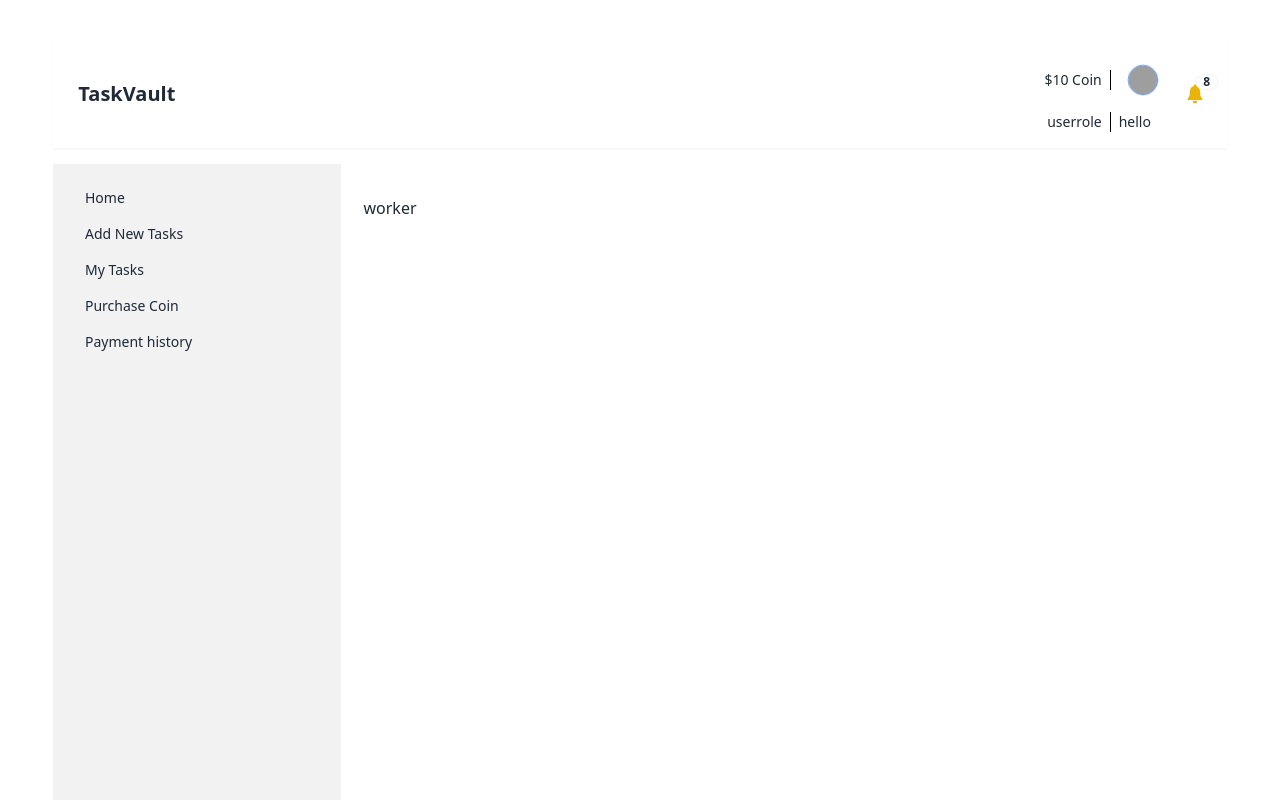
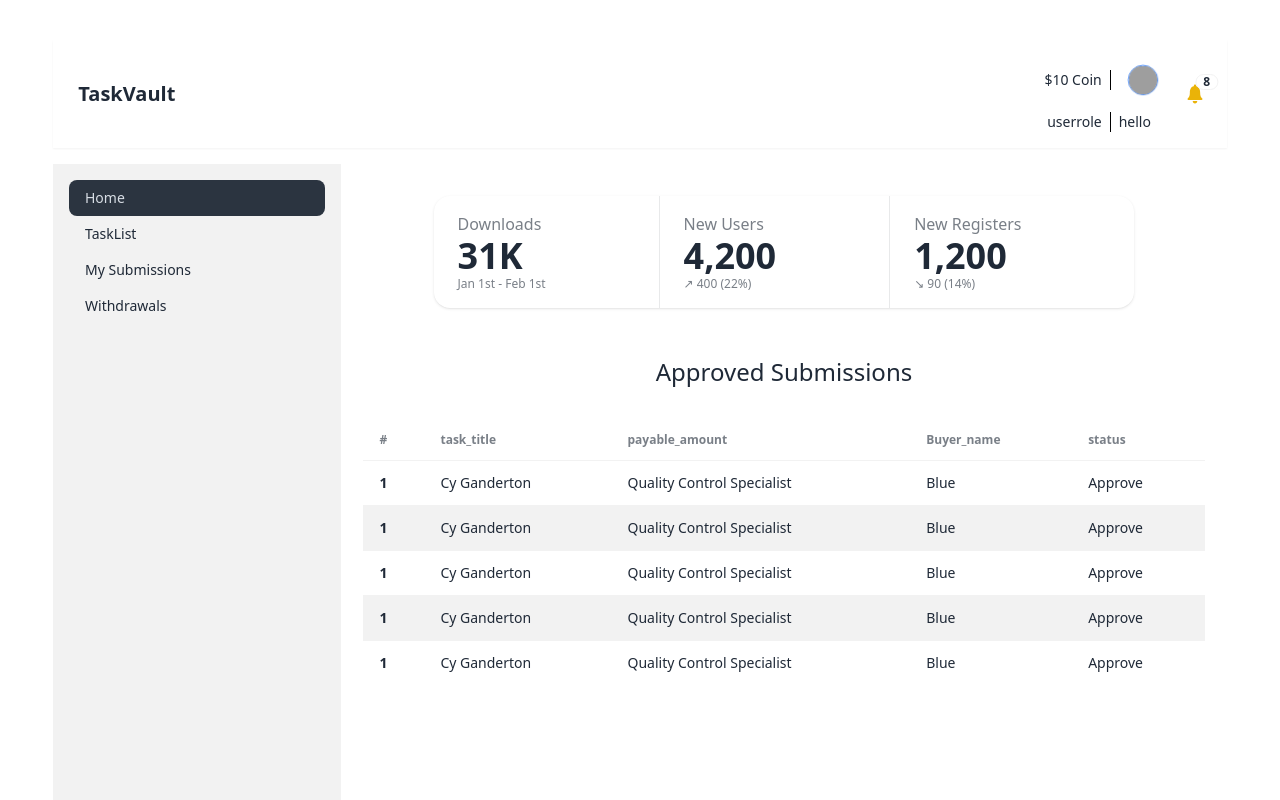
Before and after one commit to User-RAY/task-vault-client-side-a12, a React (Vite) app: page /dashboard/worker in a window 1280 px wide. Shown: the top 800 px of the page. Built offline with nearby package versions, Linux system fonts and the light colour scheme; grey boxes are pictures that could not be loaded.

Commit message:
Added Worker home

```diff
--- a/src/Components/DashNavigation/DashNavigation.jsx
+++ b/src/Components/DashNavigation/DashNavigation.jsx
@@ -8,7 +8,7 @@ const DashNavigation = ({children}) => {
     const user = {
         displayName: 'hello',
         photoURL: 'pic',
-        role: 'buyer'
+        role: 'worker'
     }
 
 const buyerlink = <>
--- a/src/Components/Navbar/Navbar.jsx
+++ b/src/Components/Navbar/Navbar.jsx
@@ -7,7 +7,7 @@ const Navbar = () => {
     const user = {
         displayName: 'hello',
         photoURL: 'pic',
-        role: 'buyer'
+        role: 'worker'
     }
 
     // const user = null;
--- /dev/null
+++ b/src/Pages/WorkerHome/WorkerHome.jsx
@@ -0,0 +1,88 @@
+
+
+const WorkerHome = () => {
+    return (
+        <div>
+
+            <div className="flex justify-center mb-8">
+                <div className="stats stats-vertical lg:stats-horizontal shadow w-5/6">
+                <div className="stat">
+                    <div className="stat-title">Downloads</div>
+                    <div className="stat-value">31K</div>
+                    <div className="stat-desc">Jan 1st - Feb 1st</div>
+                </div>
+                <div className="stat">
+                    <div className="stat-title">New Users</div>
+                    <div className="stat-value">4,200</div>
+                    <div className="stat-desc">↗︎ 400 (22%)</div>
+                </div>
+                <div className="stat">
+                    <div className="stat-title">New Registers</div>
+                    <div className="stat-value">1,200</div>
+                    <div className="stat-desc">↘︎ 90 (14%)</div>
+                </div>
+                </div>
+            </div>
+
+            <h2 className="mt-12 mb-8 text-2xl text-center font-medium">Approved Submissions</h2>
+
+            <div className="overflow-x-auto">
+                <table className="table table-zebra">
+                    {/* head */}
+                    <thead>
+                    <tr>
+                        <th>#</th>
+                        <th>task_title</th>
+                        <th>payable_amount</th>
+                        <th>Buyer_name</th>
+                        <th>status</th>
+                    </tr>
+                    </thead>
+                    <tbody>
+                    {/* row 1 */}
+                    <tr>
+                        <th>1</th>
+                        <td>Cy Ganderton</td>
+                        <td>Quality Control Specialist</td>
+                        <td>Blue</td>
+                        <td>Approve</td>
+                    </tr>
+                    <tr>
+                        <th>1</th>
+                        <td>Cy Ganderton</td>
+                        <td>Quality Control Specialist</td>
+                        <td>Blue</td>
+                        <td>Approve</td>
+                    </tr>
+                    <tr>
+                        <th>1</th>
+                        <td>Cy Ganderton</td>
+                        <td>Quality Control Specialist</td>
+                        <td>Blue</td>
+                        <td>Approve</td>
+                    </tr>
+                    <tr>
+                        <th>1</th>
+                        <td>Cy Ganderton</td>
+                        <td>Quality Control Specialist</td>
+                        <td>Blue</td>
+                        <td>Approve</td>
+                    </tr>
+                    <tr>
+                        <th>1</th>
+                        <td>Cy Ganderton</td>
+                        <td>Quality Control Specialist</td>
+                        <td>Blue</td>
+                        <td>Approve</td>
+                    </tr>
+
+                    </tbody>
+                </table>
+                </div>
+
+
+        </div>
+    );
+};
+
+export default WorkerHome;
--- a/src/Routes/router.jsx
+++ b/src/Routes/router.jsx
@@ -10,6 +10,7 @@ import BuyerHome from "../Pages/BuyerHome/BuyerHome";
 import AddTask from "../Pages/AddTask/AddTask";
 import MyTask from "../Pages/MyTask/MyTask";
 import History from "../Pages/History/History";
+import WorkerHome from "../Pages/WorkerHome/WorkerHome";
 
 const router = createBrowserRouter([
     {
@@ -59,7 +60,7 @@ const router = createBrowserRouter([
         // Worker Navigation route
         {
           path: "worker",
-          element: <div>worker</div>,
+          element: <WorkerHome></WorkerHome>,
         },
         {
           path: "tasklist",
```
